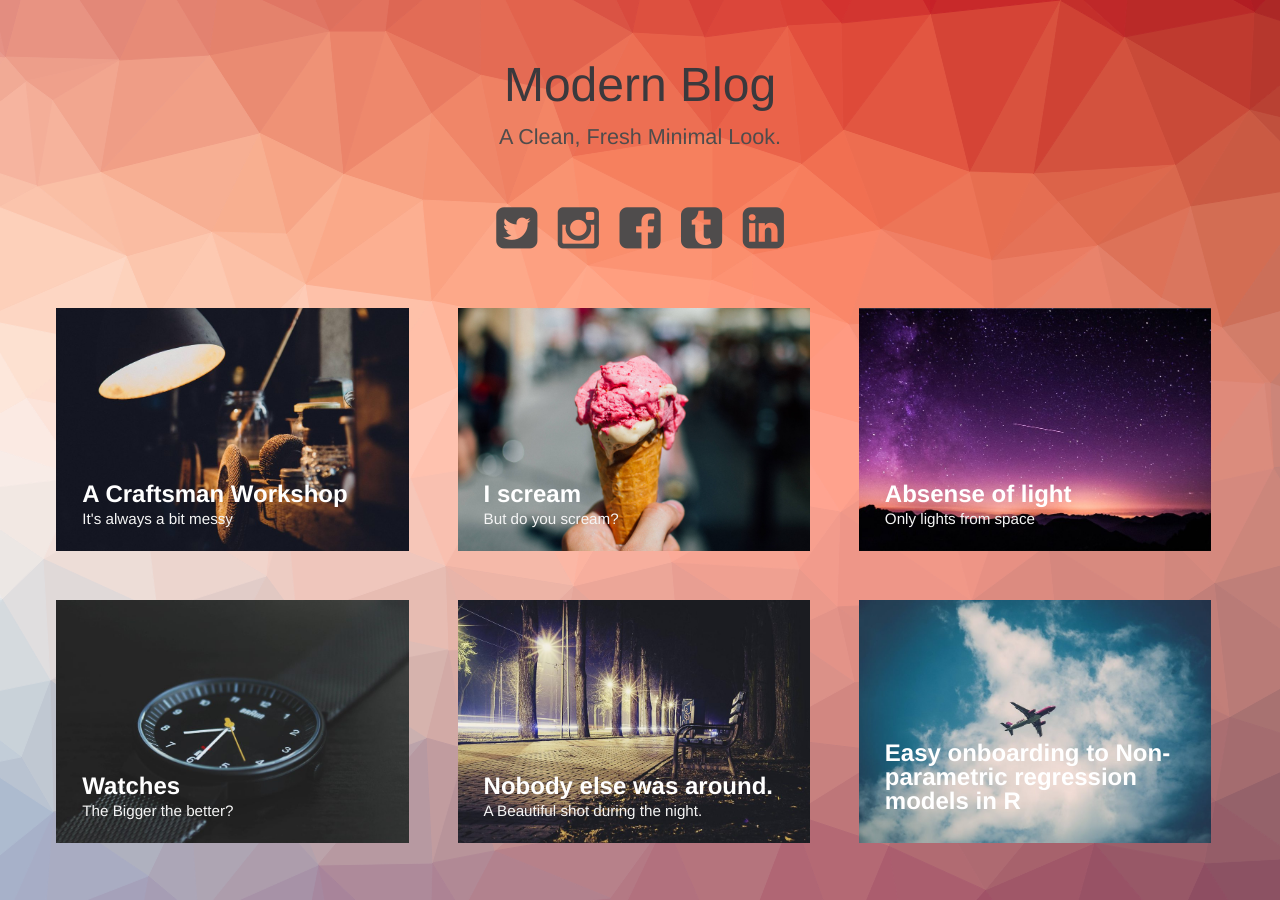
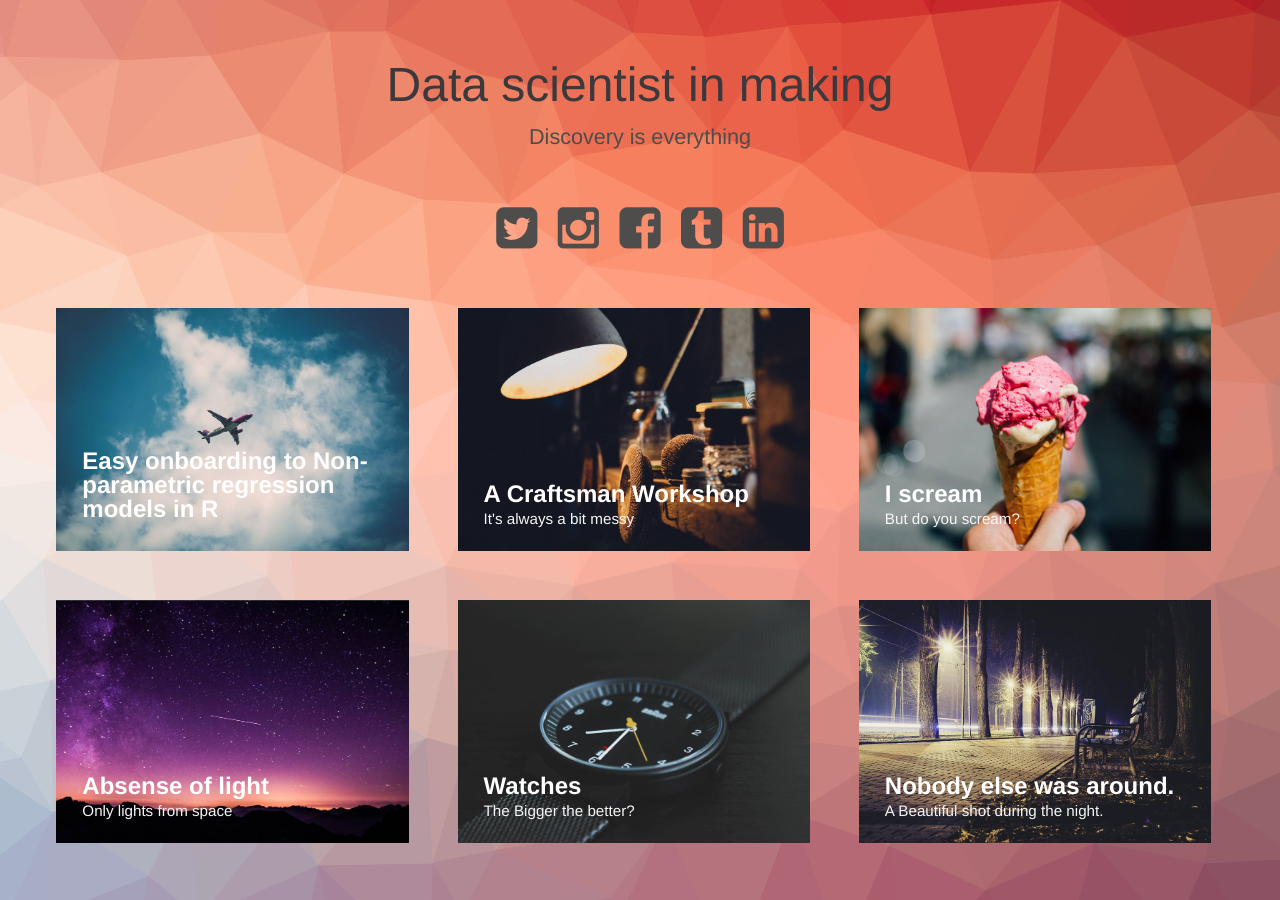
Before and after one commit to hntek/hntek.github.io, a Jekyll site: the page built from index.html, in a window 1280 px wide. Built offline with Jekyll 4.4.1, drawn with Linux system fonts in a browser that asks for light colours.

Commit message:
final touches

```diff
--- a/_posts/2015-04-20-planes.markdown
+++ b/_posts/2015-04-20-planes.markdown
@@ -4,10 +4,8 @@ subtitle: ""
 author: "Hatice Cavusoglu"
 avatar: "img/authors/wferr.png"
 image: "img/a.jpg"
-date:   2015-04-20 12:12:12
+date:   2017-01-23 4:49:00
 ---
-
-# Easy onboarding to Non-parametric regression models in R
 
 I often find myself quite lost when I am learning a new subject or topic which is not trivial. While I cannot deny the fact that the Internet makes information accessible, the Internet also creates information overload. If I am new to a topic, it is often hard to filter out the noise. Wouldn’t it be nice to have a way to tell which source is reliable and has accurate and high quality information? That can be a good machine learning implementation. Until that time, I have to live with the “current” Internet. But, I thought, maybe I can help. Since I am very thankful to bloggers who created great posts providing clear explanations and reproducible codes, I decided to write a blog post on a topic that I recently learn so that some curated information would help others like me.
 
--- a/index.html
+++ b/index.html
@@ -28,7 +28,7 @@ layout: compress
 <body class="body">
 <div class="container">
     <header class="header">
-        <h1>Modern Blog<span>A Clean, Fresh Minimal Look.</span></h1>
+        <h1>Data scientist in making<span>Discovery is everything</span></h1>
         <nav class="links">
             <a href="#"><i class="fa fa-twitter-square fa-3x"></i></a>
             <a href="#"><i class="fa fa-instagram fa-3x"></i></a>
```
